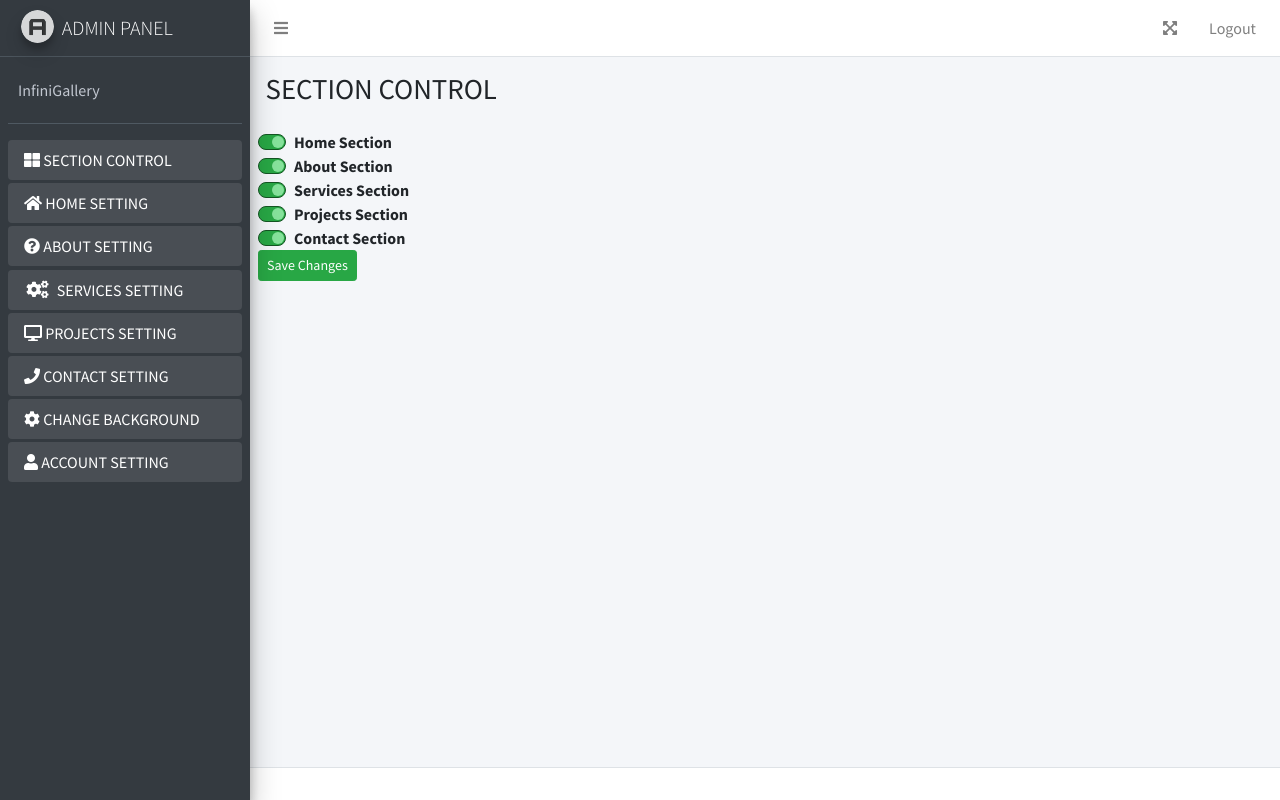
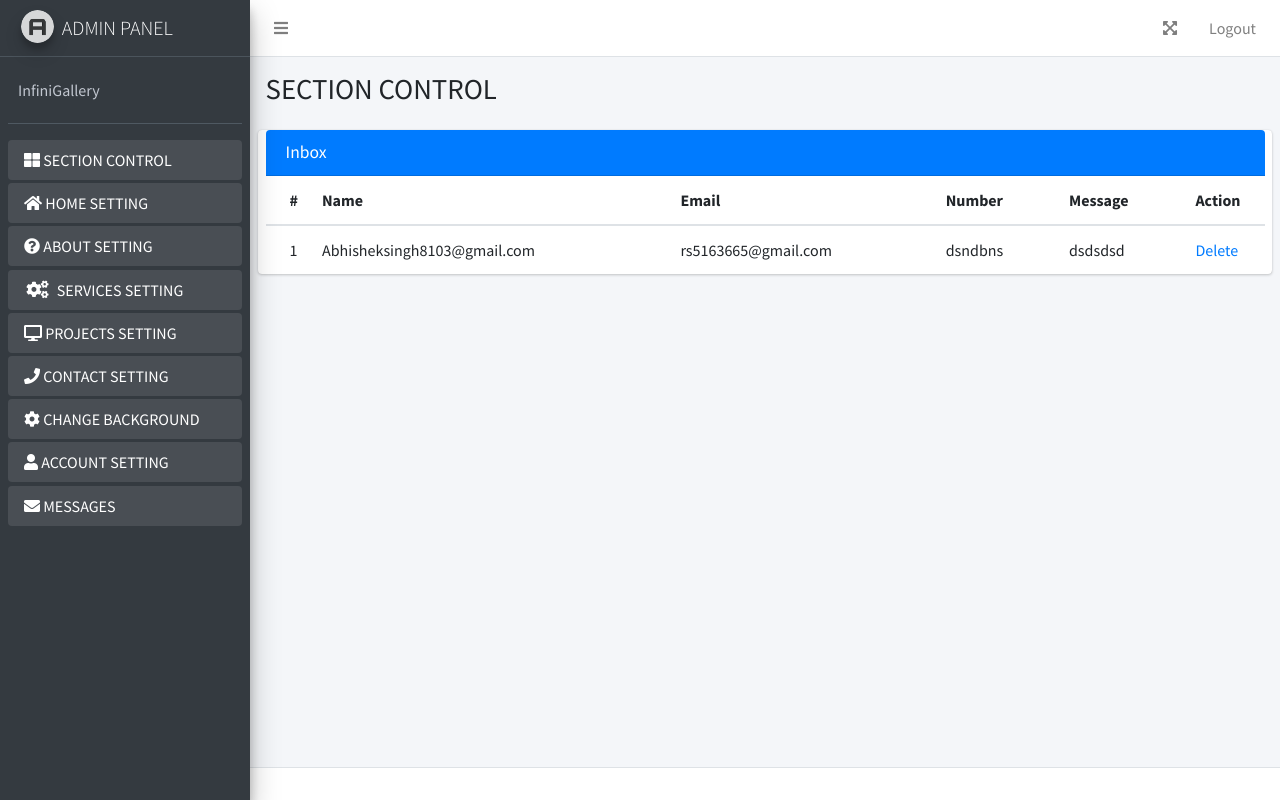
Before and after one commit to immoh4n/test, a PHP site: page /admin/index.php?Messages=true in a window 1280 px wide. Run offline with PHP 8.4, Linux system fonts and the light colour scheme; a user stored in the database is signed in; data comes from the database, SQL or seed files in the repository; some libraries are stand-ins or nearby versions.

Commit message:
Initial commmit

```diff
--- a/admin/admin.php
+++ b/admin/admin.php
@@ -12,7 +12,6 @@ if(isset($_POST['update-section']))
     $query = "UPDATE section_control SET ";
     $query.="home_section='$home',";
     $query.="about_section='$about',";
-    $query.="resume_section='$resume',";
     $query.="services_section='$services',";
     $query.="portfolio_section='$portfolio',";
     $query.="contact_section='$contact' WHERE id=1";
--- a/admin/index.php
+++ b/admin/index.php
@@ -188,6 +188,16 @@ $user_data = mysqli_fetch_array($run);
 
                 <p>
                   ACCOUNT SETTING
+                </p>
+              </a>
+            </li>
+
+            <li class="nav-item menu-open">
+              <a href="index.php?Messages=true" class="nav-link">
+              <i class="fa fa-envelope" aria-hidden="true"></i>
+
+                <p>
+                    MESSAGES
                 </p>
               </a>
             </li>
@@ -1205,7 +1215,59 @@ if (isset($_POST['add-project'])) {
 
 
     <?php
-}else{
+}
+
+elseif (isset($_GET['Messages'])) {
+    ?>
+    <div class="card card-primary col-lg-12">
+        <div class="card-header">
+            <h3 class="card-title">Inbox</h3>
+        </div>
+        <!-- /.card-header -->
+
+        <div class="card-body p-0">
+            <table class="table">
+                <thead>
+                    <tr>
+                        <th style="width: 10px">#</th>
+                        <th>Name</th>
+                        <th>Email</th>
+                        <th>Number</th>
+                        <th>Message</th>
+                        <th style="width: 40px">Action</th>
+                    </tr>
+                </thead>
+                <tbody>
+                    <?php
+                    // Query to retrieve messages from contact_form
+                    $query = "SELECT * FROM contact_form ORDER BY id DESC";
+                    $result = mysqli_query($db, $query);
+                    $c = 1;
+
+                    while ($message = mysqli_fetch_assoc($result)) {
+                    ?>
+                        <tr>
+                            <td><?= $c ?></td>
+                            <td><?= htmlspecialchars($message['name']) ?></td>
+                            <td><?= htmlspecialchars($message['email']) ?></td>
+                            <td><?= htmlspecialchars($message['subject']) ?></td>
+                            <td><?= htmlspecialchars($message['message']) ?></td>
+                            <td>
+                                <a href="delete_message.php?id=<?= $message['id'] ?>" onclick="return confirm('Are you sure you want to delete this message?');">Delete</a>
+                            </td>
+                        </tr>
+                    <?php
+                        $c++;
+                    }
+                    ?>
+                </tbody>
+            </table>
+        </div>
+        <!-- /.card-body -->
+    </div>
+    <?php
+}
+else{
   ?>
 
             <form method="post" action="../admin/admin.php">
--- a/includes/footer.php
+++ b/includes/footer.php
@@ -1,4 +1,4 @@
 
 <div class="credits">
-    Designed by : <a href="https://bootstrapmade.com/"> US</a>
+
 </div>
--- a/index.php
+++ b/index.php
@@ -532,7 +532,7 @@ if ($_SERVER['REQUEST_METHOD'] === 'POST') {
             </div>
         </div>
         <div class="form-group">
-            <input type="text" class="form-control" name="subject" id="subject" placeholder="Subject" required>
+            <input type="text" class="form-control" name="subject" id="subject" placeholder="Number" required>
         </div>
         <div class="form-group">
             <textarea class="form-control" name="message" rows="5" placeholder="Message" required></textarea>
```
Also changed, not shown: admin/delete_message.php (added, +37 -0 lines).
